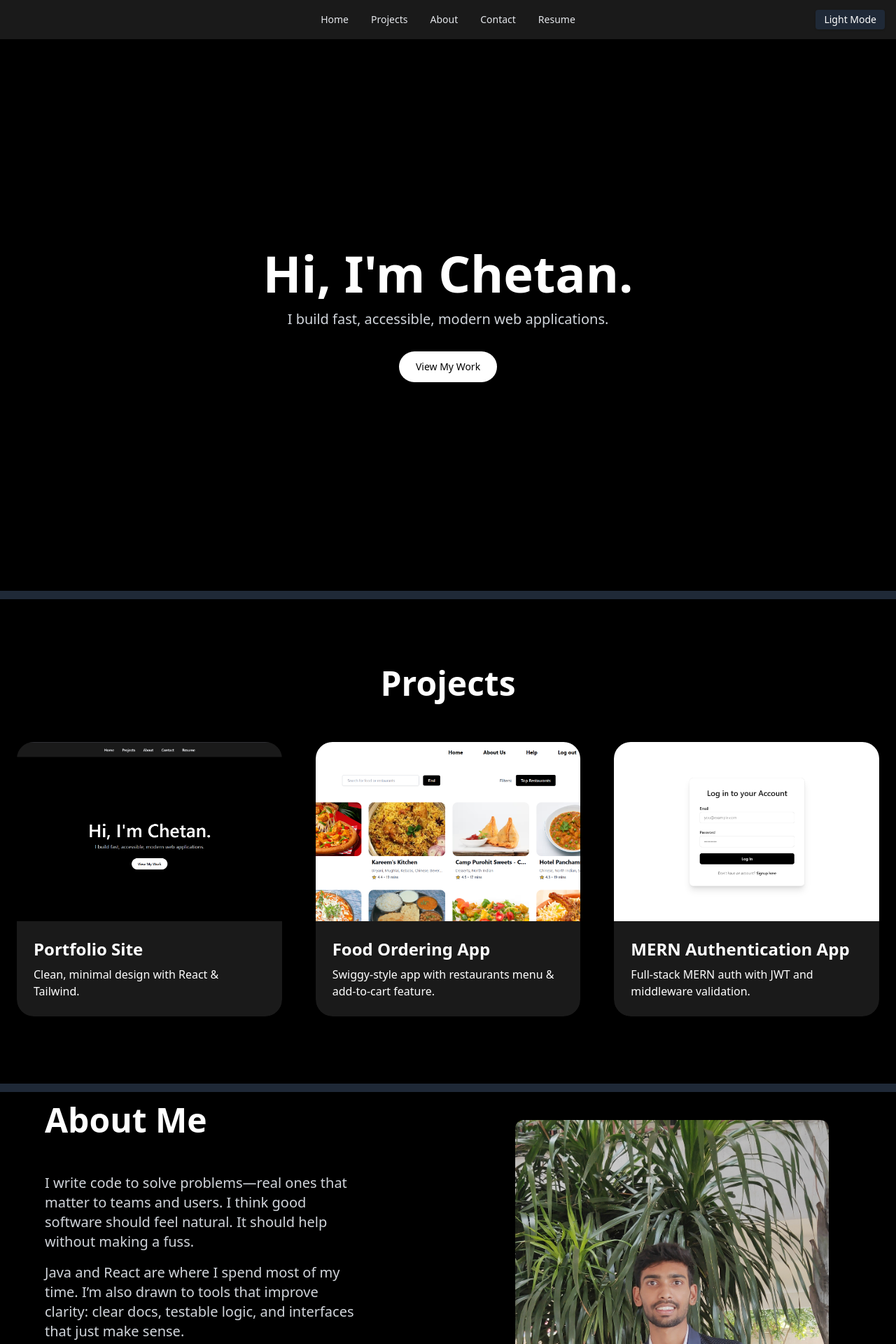
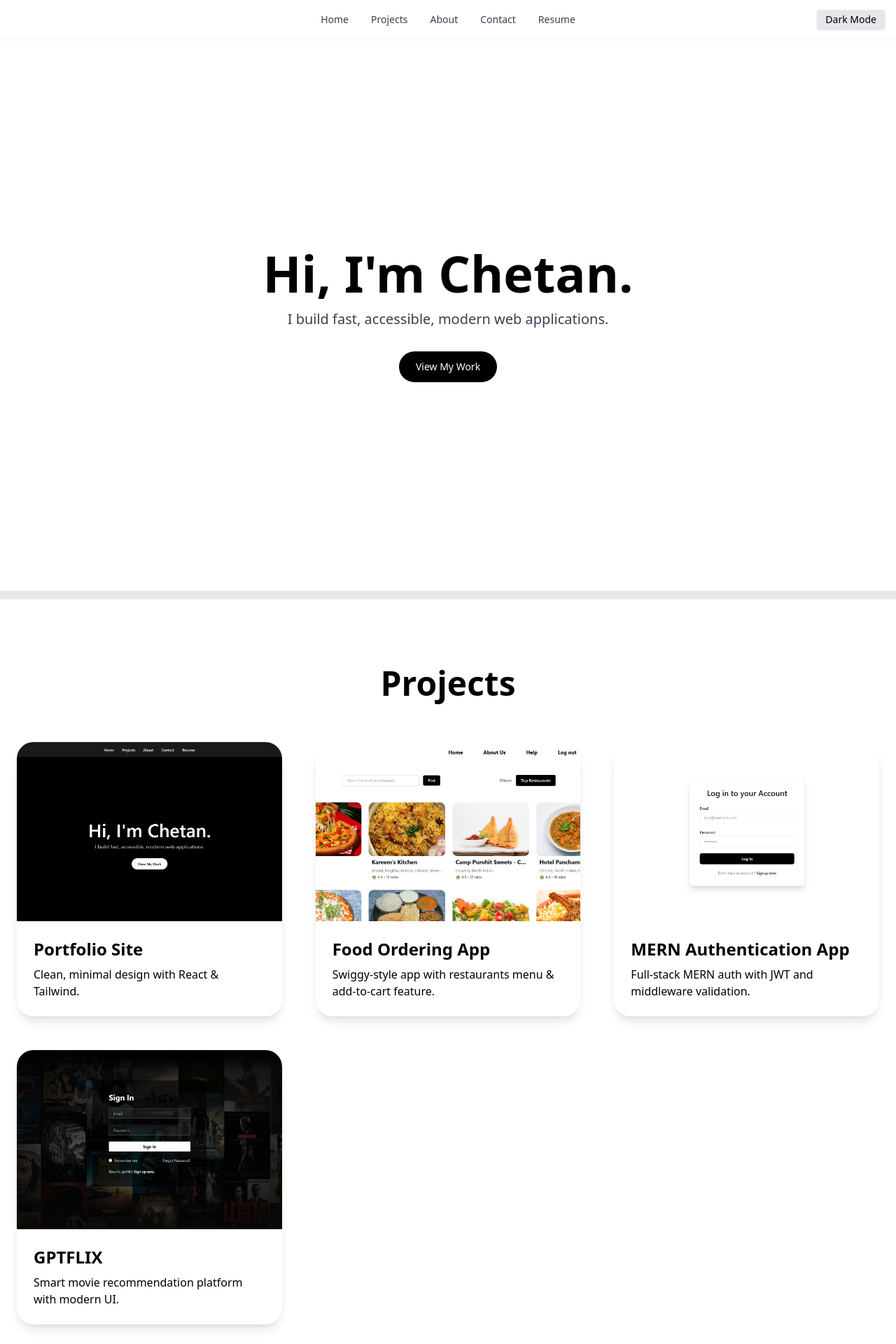
Before and after one commit to Chetan96k/portfolio, a React (Vite) app: page / in a window 1280 px wide. Shown: the top 1920 px of the page at 70% size. Built offline with nearby package versions, Linux system fonts and the light colour scheme; the HTML template or start-up script is replaced by a standard one.

Commit message:
add gptflix

```diff
--- a/src/App.jsx
+++ b/src/App.jsx
@@ -8,7 +8,7 @@ import Contact from "./components/Contact";
 import Footer from "./components/Footer";
 
 export default function App() {
-  const [isDark, setIsDark] = useState(true);
+  const [isDark, setIsDark] = useState(false);
 
   useEffect(() => {
     const html = document.documentElement;
--- a/src/components/Projects.jsx
+++ b/src/components/Projects.jsx
@@ -4,6 +4,7 @@ import ProjectCard from "./ProjectCard";
 import foodOrderingAppLogo from "../assets/food-ordering-app.png";
 import portfolioLogo from "../assets/portfolio.png";
 import mernAuthLogo from "../assets/MERN-auth-app.png";
+import gptflixLogo from "../assets/gptflix.png"
 
 const projects = [
   {
@@ -23,6 +24,12 @@ const projects = [
     description: "Full-stack MERN auth with JWT and middleware validation.",
     image: mernAuthLogo,
     deploy: "https://mern-auth-app-blue.vercel.app/login",
+  },
+  {
+    title: "GPTFLIX",
+    description: "Smart movie recommendation platform with modern UI.",
+    image: gptflixLogo,
+    deploy: "https://gptflix-ebon.vercel.app/",
   },
 ];
 
```
Also changed, not shown: src/assets/gptflix.png (added).
